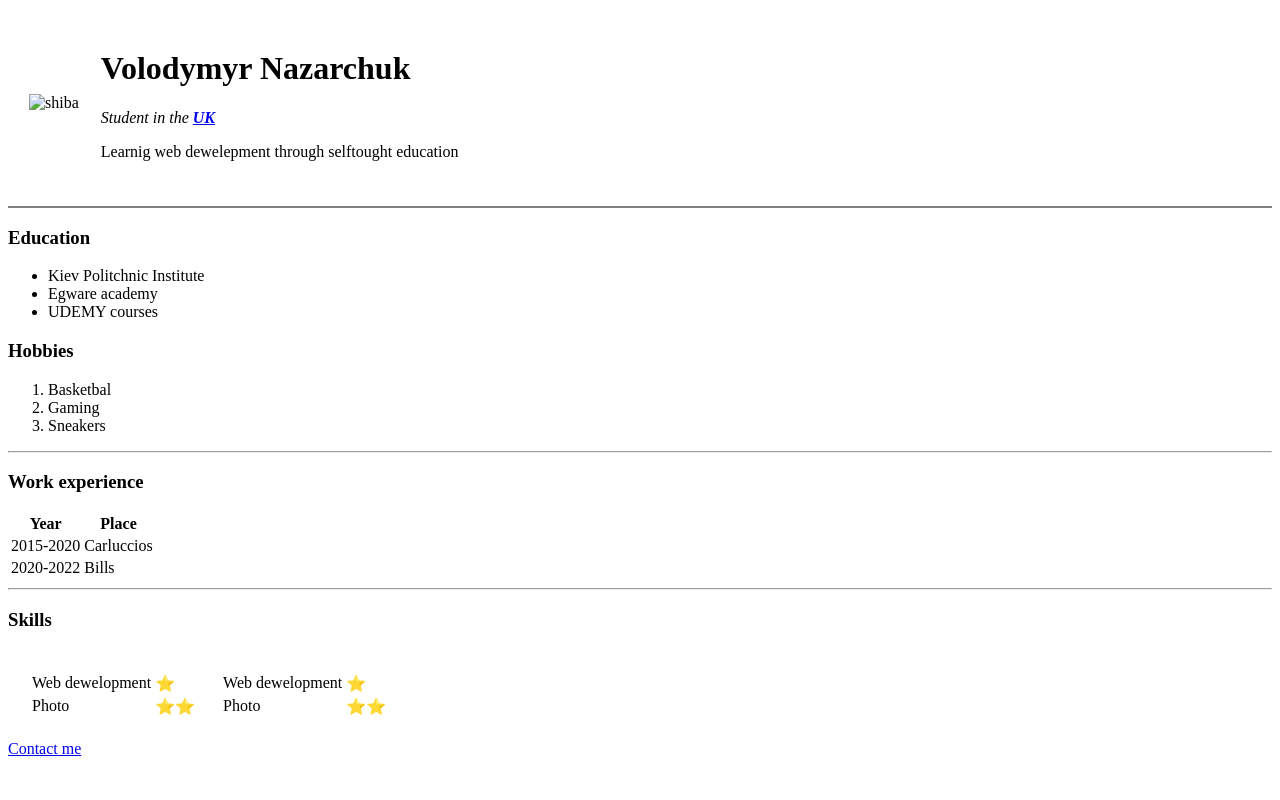
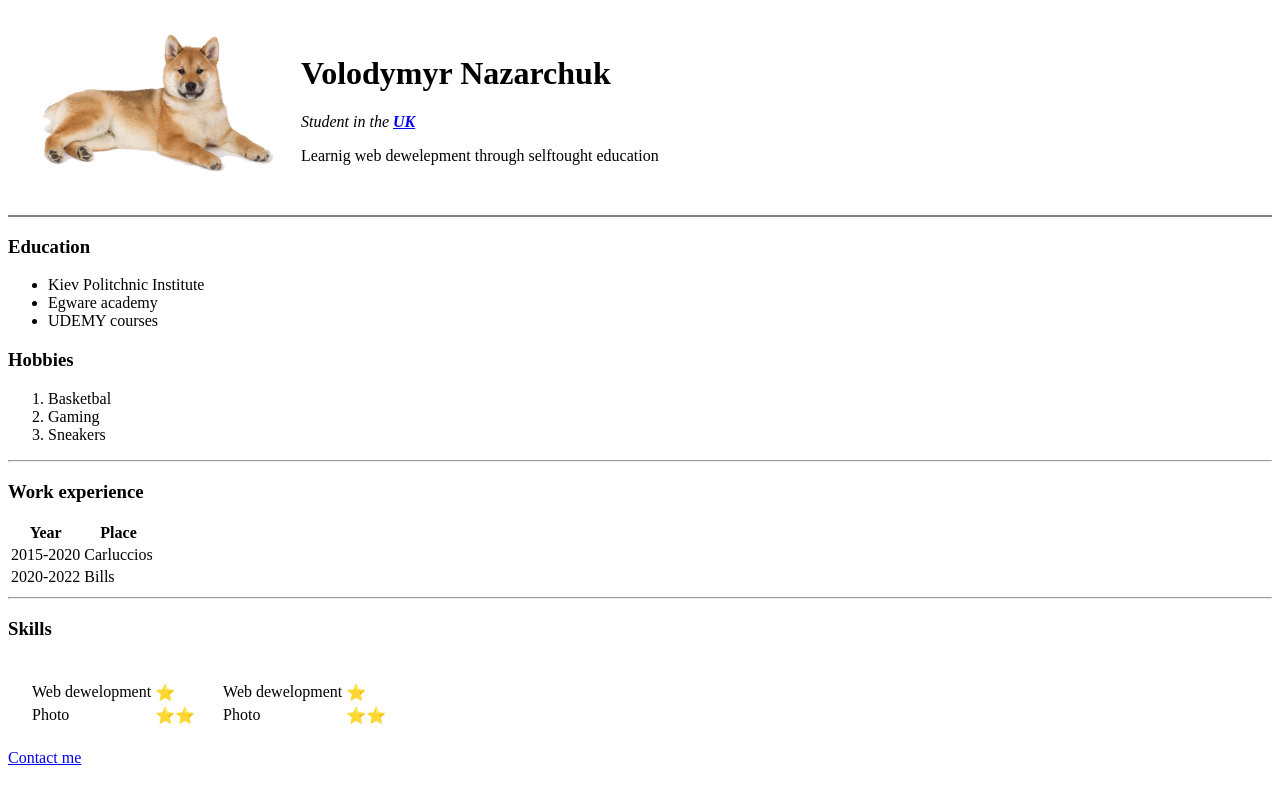
Before and after one commit to nazarvolja/cv, a plain HTML site: page index.html in a window 1280 px wide. Drawn offline with Linux system fonts and the light colour scheme.

Commit message:
Update index.html

```diff
--- a/index.html
+++ b/index.html
@@ -7,7 +7,7 @@
   <body>
       <table cellspacing="20">
         <tr>
-          <td><img width="250px" src="img/shiba.png" alt="shiba"></td>
+          <td><img width="250px" src="shiba.png" alt="shiba"></td>
           <td>  <h1>Volodymyr Nazarchuk</h1>
             <p><em>Student in the <strong><a href="https://www.google.com/maps/place/United+Kingdom/data=!4m2!3m1!1s0x25a3b1142c791a9:0xc4f8a0433288257a?sa=X&ved=2ahUKEwjuxIq279L1AhWIUMAKHcb3Bm4Q8gF6BAg1EAE">UK</a></strong></em></p>
             <p>Learnig web dewelepment through selftought education</p></td>
```
